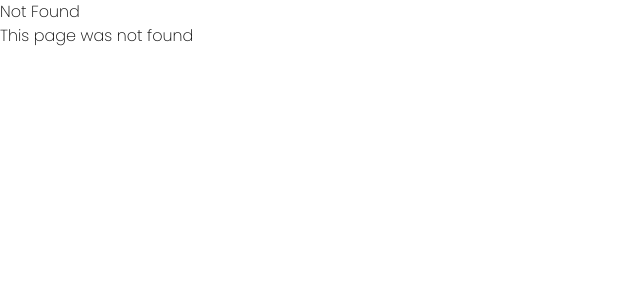
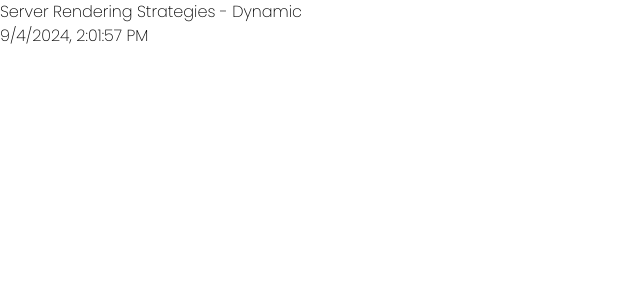
Before and after one commit to manuelbento19/next-advanced, a Next.js app: page /rendering/ssr/dynamic in a window 1280 px wide. Before the commit this address had no page. Shown: the top 300 px of the page, without its empty margins (0-640 px from the left). Built offline with nearby package versions, Linux system fonts and the light colour scheme; no server answers.

Commit message:
feat: dynamic rendering

```diff
--- /dev/null
+++ b/src/app/rendering/ssr/dynamic/page.tsx
@@ -0,0 +1,15 @@
+import { cookies } from 'next/headers'
+import React from 'react'
+
+export default function Page() {
+  const _cookies = cookies();
+  const theme = _cookies.get("theme");
+
+  console.log(theme);
+  return (
+    <div>
+      Server Rendering Strategies - Dynamic
+      <p>{new Date().toLocaleString()}</p>
+    </div>
+  )
+}
```
